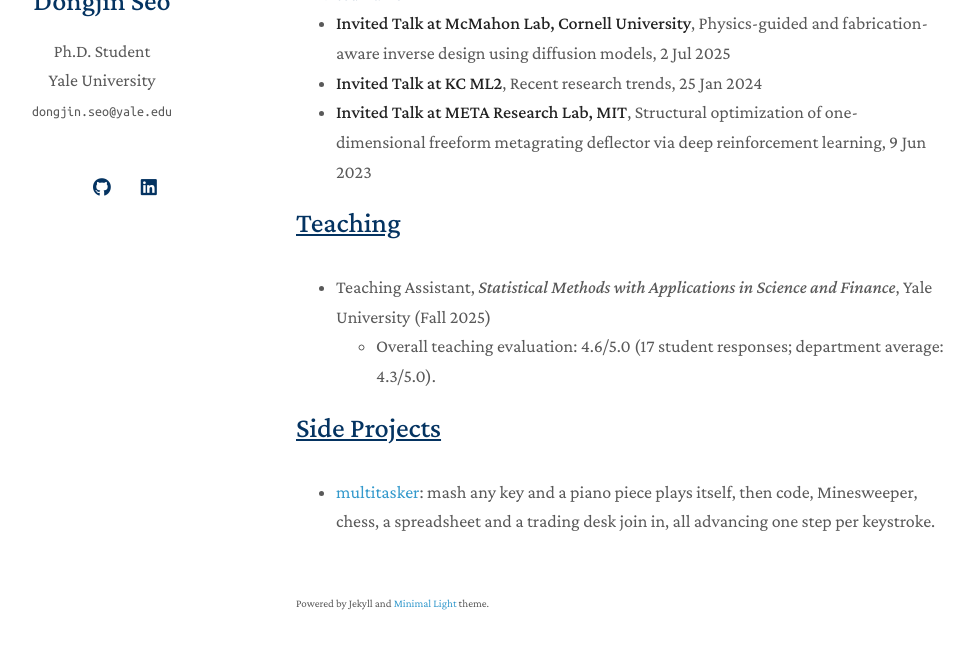
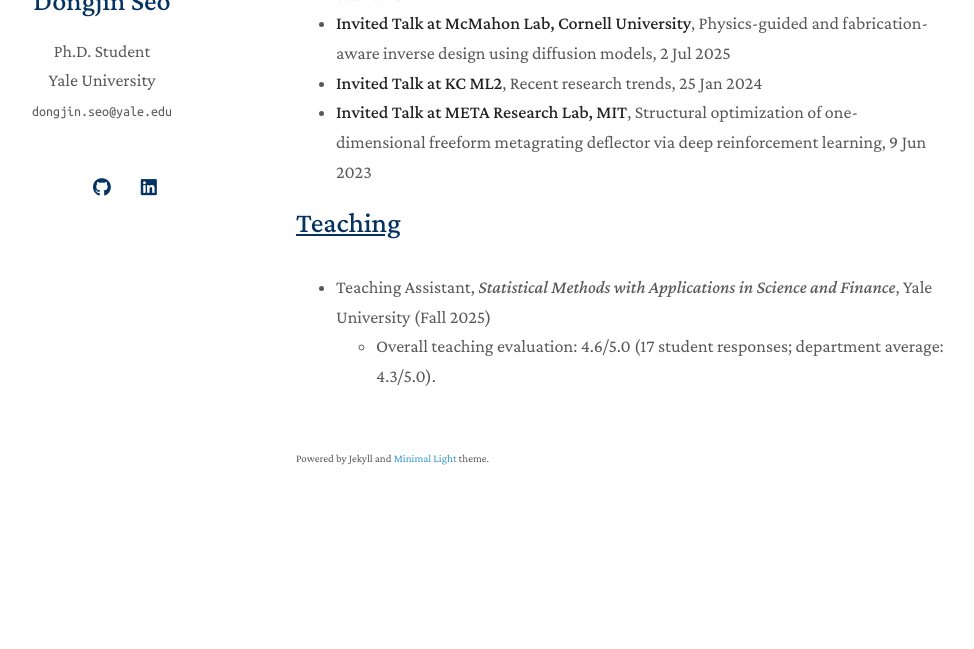
Before and after one commit to DongjinSeoAP/DongjinSeoAP.github.io, a Jekyll site: the page built from index.md, in a window 1280 px wide and 900 px high, scrolled down 4675 px, cut to the strip 214-863 px from the top of the window. Shown: the whole strip, without its empty margins (174-1148 px from the left). Built offline with Jekyll 4.4.1, drawn with Linux system fonts in a browser that asks for light colours; a style sheet for code colours, icons or effects is not loaded; after the commit the page ends 5430 px from its top, so only the background shows below that.

Commit message:
Move side projects to their own page in the top menu
Co-Authored-By: Claude Fable 5.2 <noreply@anthropic.com>

```diff
--- a/_layouts/homepage.html
+++ b/_layouts/homepage.html
@@ -99,6 +99,7 @@
         <a href="{{ '/' | relative_url }}#research">Research</a>
         <a href="{{ '/' | relative_url }}#publications">Publications</a>
         <a href="{{ '/blog' | relative_url }}">Blog</a>
+        <a href="{{ '/side-projects' | relative_url }}">Side Projects</a>
         <a href="{{ site.cv_link | relative_url }}">CV</a>
       </nav>
 
--- a/index.md
+++ b/index.md
@@ -57,9 +57,3 @@ My research goal: <strong>AI understands physics</strong>. For this, we need to
 
 - Teaching Assistant, *Statistical Methods with Applications in Science and Finance*, Yale University (Fall 2025)
   - Overall teaching evaluation: 4.6/5.0 (17 student responses; department average: 4.3/5.0).
-
-<h2 id="side-projects" style="margin: 2px 0px -15px;"><u>Side Projects</u></h2>
-
-<br>
-
-- [multitasker](/multitasker/): mash any key and a piano piece plays itself, then code, Minesweeper, chess, a spreadsheet and a trading desk join in, all advancing one step per keystroke.
```
Also changed, not shown: side-projects.md (added, +18 -0 lines).
